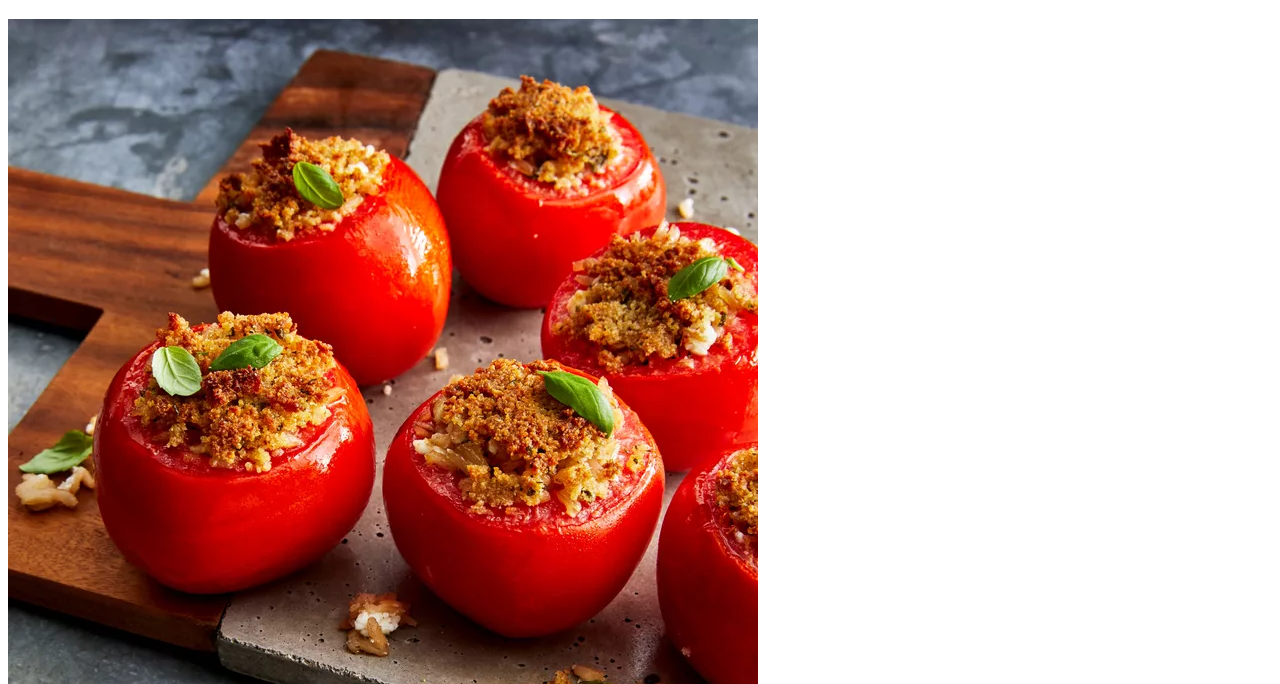
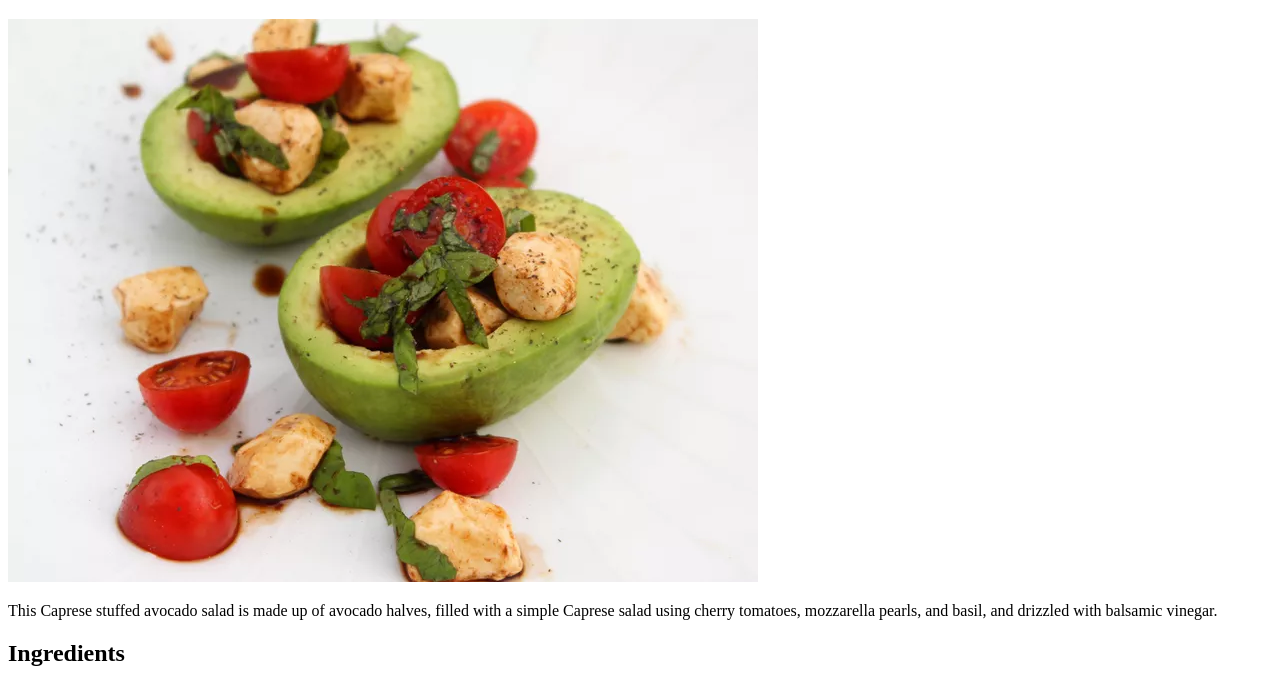
Before and after one commit to r0am-boop/odin-recipes, a plain HTML site: page recipes/caprese-stuffed-avocado-recipe.html in a window 1280 px wide. Shown: the part 61-745 px from the top of the page. Drawn offline with Linux system fonts and the light colour scheme.

Commit message:
Fix img directory structure

```diff
--- a/recipes/caprese-stuffed-avocado-recipe.html
+++ b/recipes/caprese-stuffed-avocado-recipe.html
@@ -7,7 +7,7 @@
 </head>
 <body>
     <h1>Caprese Stuffed Avocado</h1>
-    <img src="img/Air-Fried Italian Stuffed Tomatoes.webp">
+    <img src="../img/Caprese Stuffed Avocado.webp">
     <p>This Caprese stuffed avocado salad is made up of avocado halves, filled with a simple Caprese salad using cherry tomatoes, mozzarella pearls, and basil, and drizzled with balsamic vinegar.</p>
     <h2>Ingredients</h2>
     <ul>
```
Also changed, not shown: recipes/grilled-peaches.html (+1 -1 lines), img/Air-Fried Italian Stuffed Tomatoes.webp (renamed from recipes/img/Air-Fried Italian Stuffed Tomatoes.webp), img/Caprese Stuffed Avocado.webp (renamed from recipes/img/Caprese Stuffed Avocado.webp), img/grilled-peaches.webp (renamed from recipes/img/grilled-peaches.webp).
